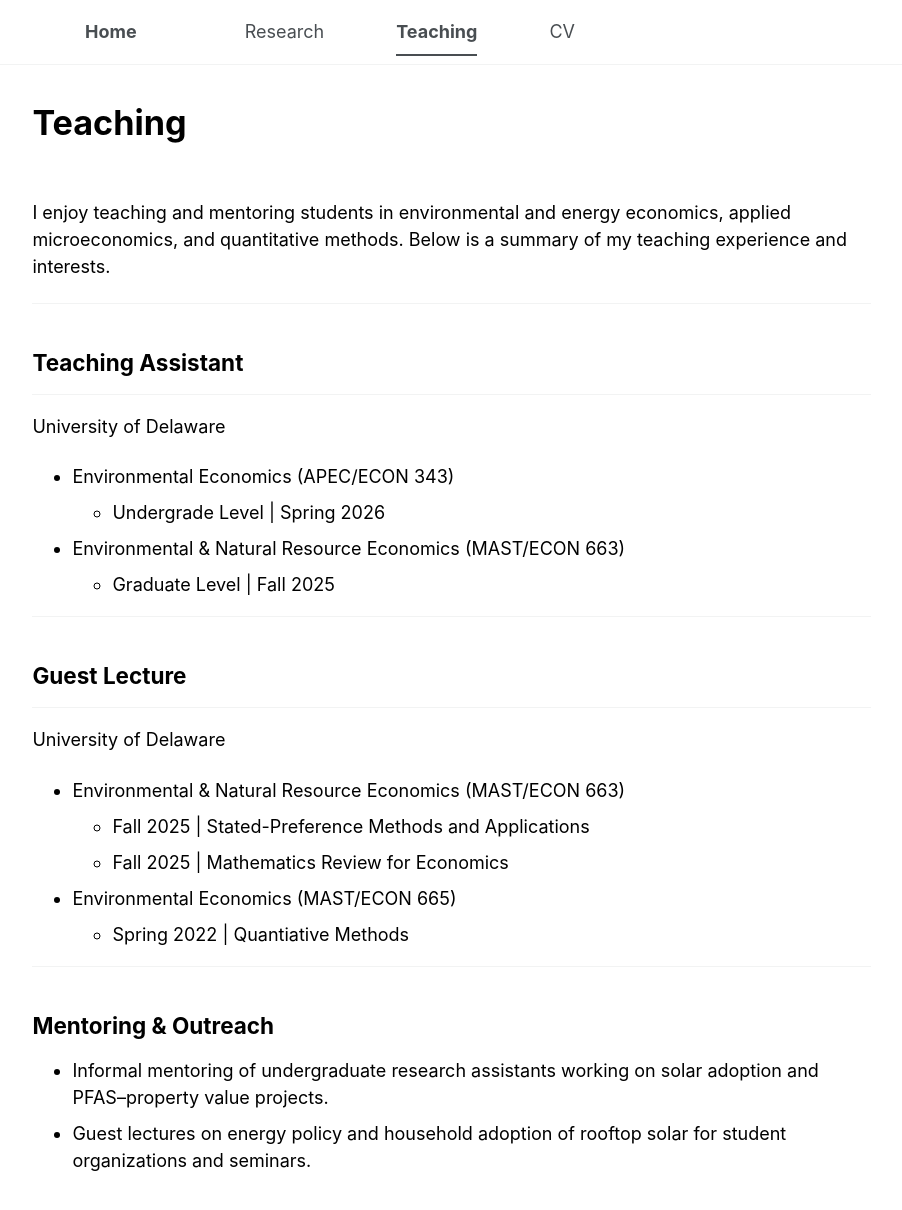
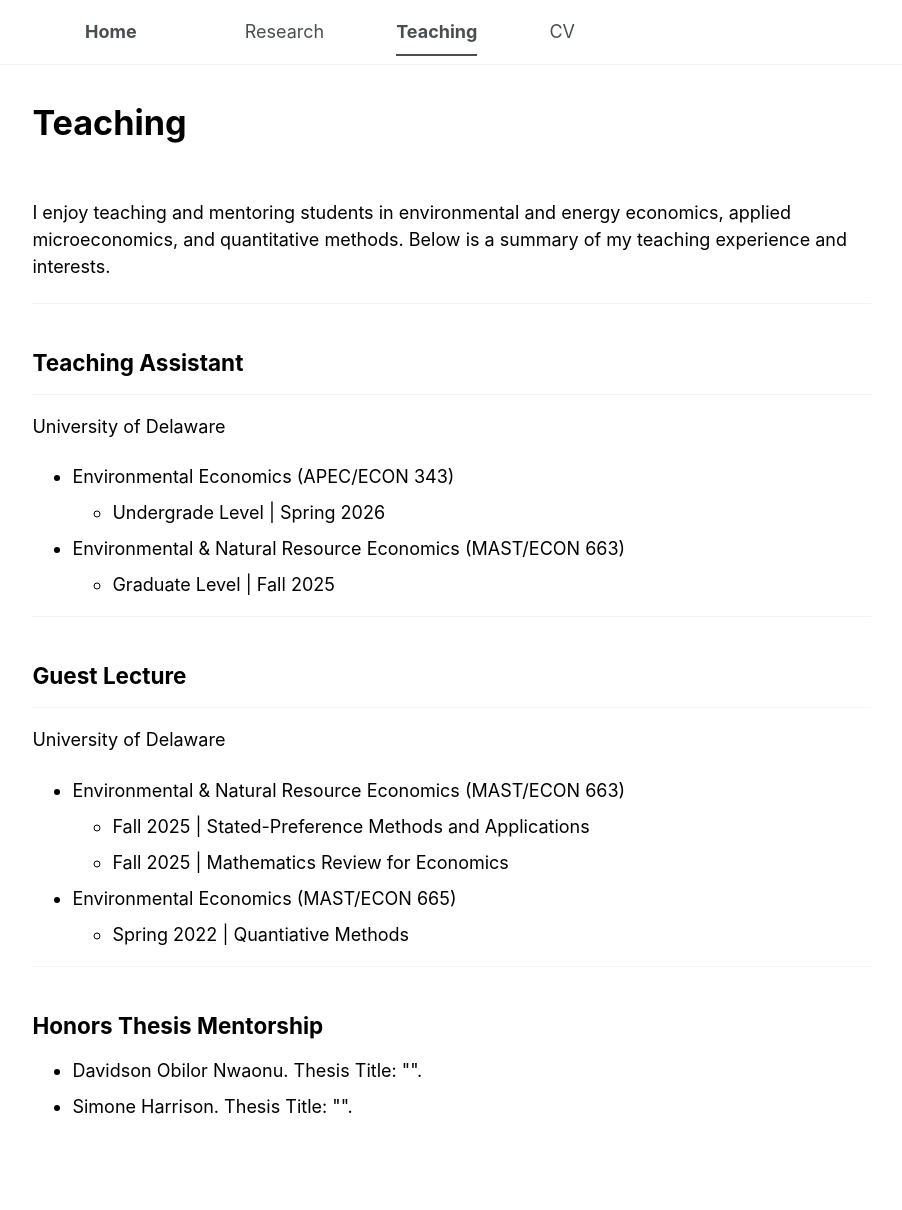
Before and after one commit to sachin-b-badole/sachin-b-badole.github.io, a Jekyll site: the page built from _pages/teaching.html, in a window 1280 px wide and 1390 px high. Shown: the top 1210 px of the window, without its empty margins (301-1203 px from the left). Built offline with Jekyll 4.4.1, drawn with Linux system fonts in a browser that asks for light colours.

Commit message:
Update teaching.html

```diff
--- a/_pages/teaching.html
+++ b/_pages/teaching.html
@@ -47,9 +47,9 @@ classes: single    # optional CSS hook if you want extra styling | classes: wide
 
 <hr>
 
-<h2>Mentoring &amp; Outreach</h2>
+<h2>Honors Thesis Mentorship</h2>
 
 <ul>
-  <li>Informal mentoring of undergraduate research assistants working on solar adoption and PFAS–property value projects.</li>
-  <li>Guest lectures on energy policy and household adoption of rooftop solar for student organizations and seminars.</li>
+  <li>Davidson Obilor Nwaonu. Thesis Title: "".</li>
+  <li>Simone Harrison. Thesis Title: "".</li>
 </ul>
```
